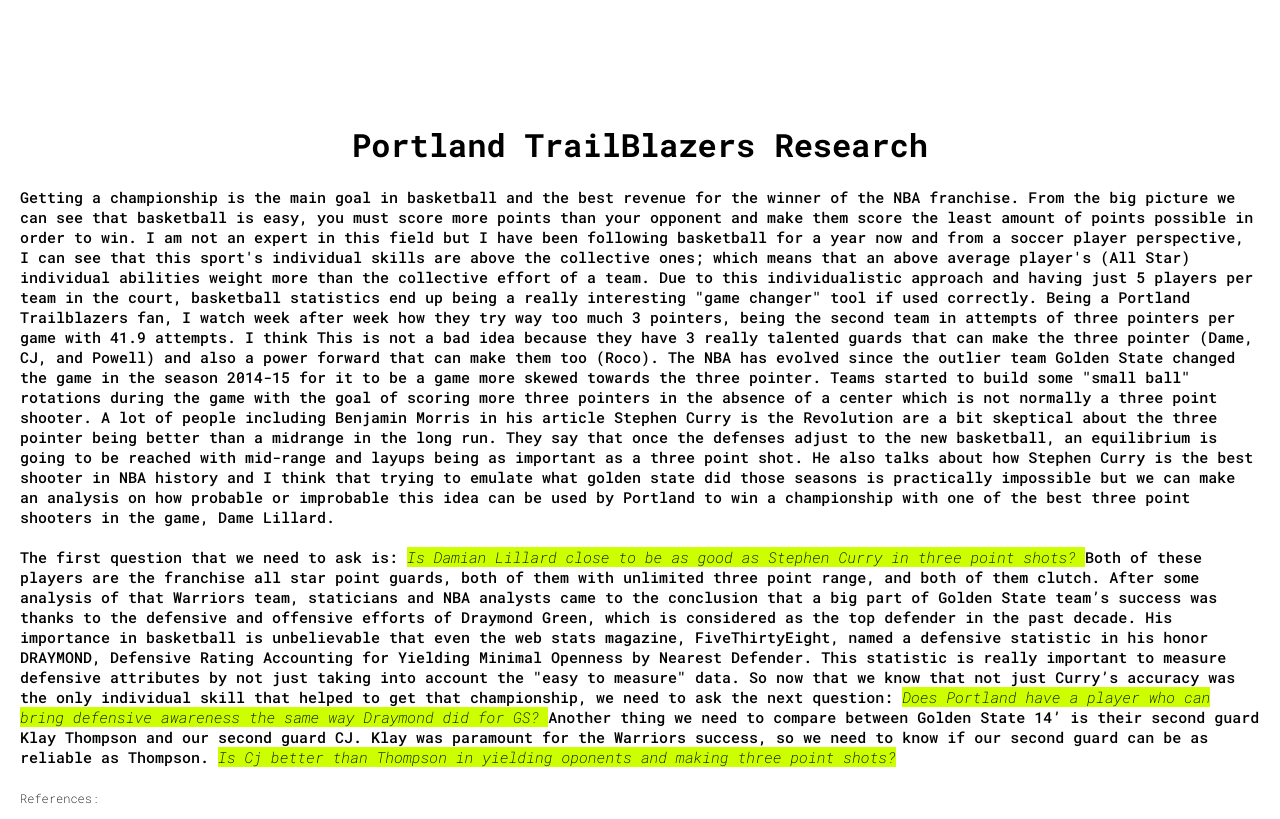
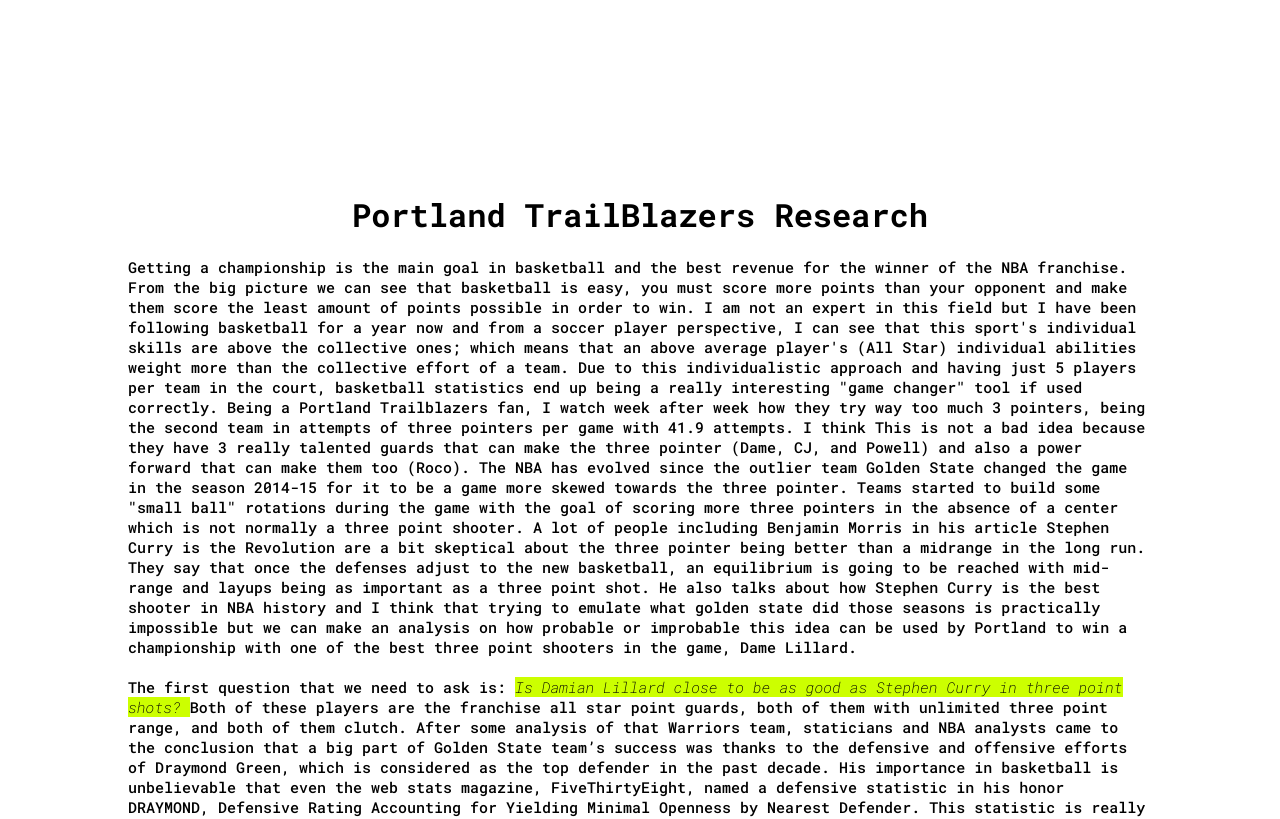
Before and after one commit to rdji20/first-react, a React (Vite) app: page / in a window 1280 px wide. Shown: the part 640-1459 px from the top of the page. Built offline with nearby package versions, Linux system fonts and the light colour scheme; no server answers.

Commit message:
changed margin of paragraphs

```diff
--- a/src/styles.css
+++ b/src/styles.css
@@ -49,6 +49,8 @@
 p {
   font-size: 15px;
   margin: 20px;
+  margin-right: 10%;
+  margin-left: 10%;
 }
 
 .ref {
@@ -58,6 +60,7 @@
 
 h1 {
   text-align: center;
+  padding-top: 70px;
 }
 
 .more_1000 {
```
